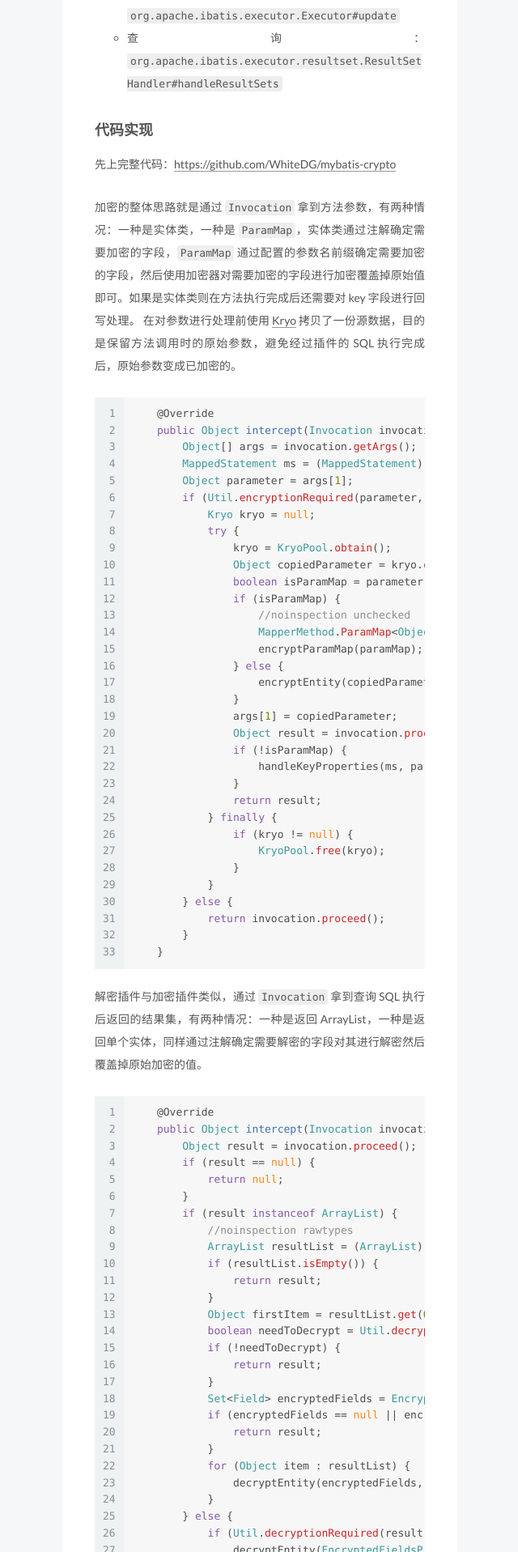
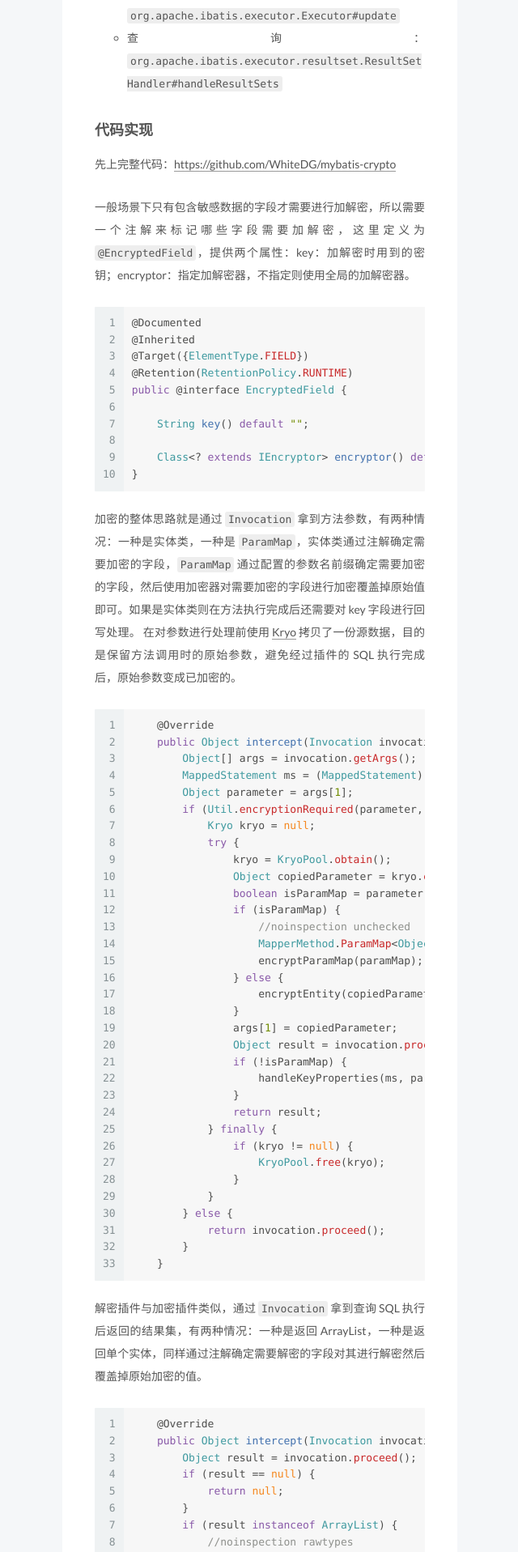
Before and after one commit to WhiteDG/whitedg.github.io.bak, a Jekyll site: the page built from _posts/2022-07-09-基于 MyBatis 插件实现字段加解密.md, in a window 1280 px wide. Shown: the part 2298-4215 px from the top of the page at 81% size, without its empty margins (179-819 px from the left). Built offline with Jekyll 4.4.1, drawn with Linux system fonts in a browser that asks for light colours.

Commit message:
更新文章 2022-07-09-基于 MyBatis 插件实现字段加解密

````diff
--- a/_posts/2022-07-09-基于 MyBatis 插件实现字段加解密.md
+++ b/_posts/2022-07-09-基于 MyBatis 插件实现字段加解密.md
@@ -62,6 +62,21 @@ public class ExamplePlugin implements Interceptor {
 
 ### 代码实现
 先上完整代码：[https://github.com/WhiteDG/mybatis-crypto](https://github.com/WhiteDG/mybatis-crypto)
+
+一般场景下只有包含敏感数据的字段才需要进行加解密，所以需要一个注解来标记哪些字段需要加解密，这里定义为 `@EncryptedField`，提供两个属性：key：加解密时用到的密钥；encryptor：指定加解密器，不指定则使用全局的加解密器。
+
+```java
+@Documented
+@Inherited
+@Target({ElementType.FIELD})
+@Retention(RetentionPolicy.RUNTIME)
+public @interface EncryptedField {
+
+    String key() default "";
+
+    Class<? extends IEncryptor> encryptor() default IEncryptor.class;
+}
+```
 
 加密的整体思路就是通过 `Invocation` 拿到方法参数，有两种情况：一种是实体类，一种是 `ParamMap`，实体类通过注解确定需要加密的字段，`ParamMap` 通过配置的参数名前缀确定需要加密的字段，然后使用加密器对需要加密的字段进行加密覆盖掉原始值即可。如果是实体类则在方法执行完成后还需要对 key 字段进行回写处理。
 在对参数进行处理前使用 [Kryo](https://github.com/EsotericSoftware/kryo) 拷贝了一份源数据，目的是保留方法调用时的原始参数，避免经过插件的 SQL 执行完成后，原始参数变成已加密的。
````
